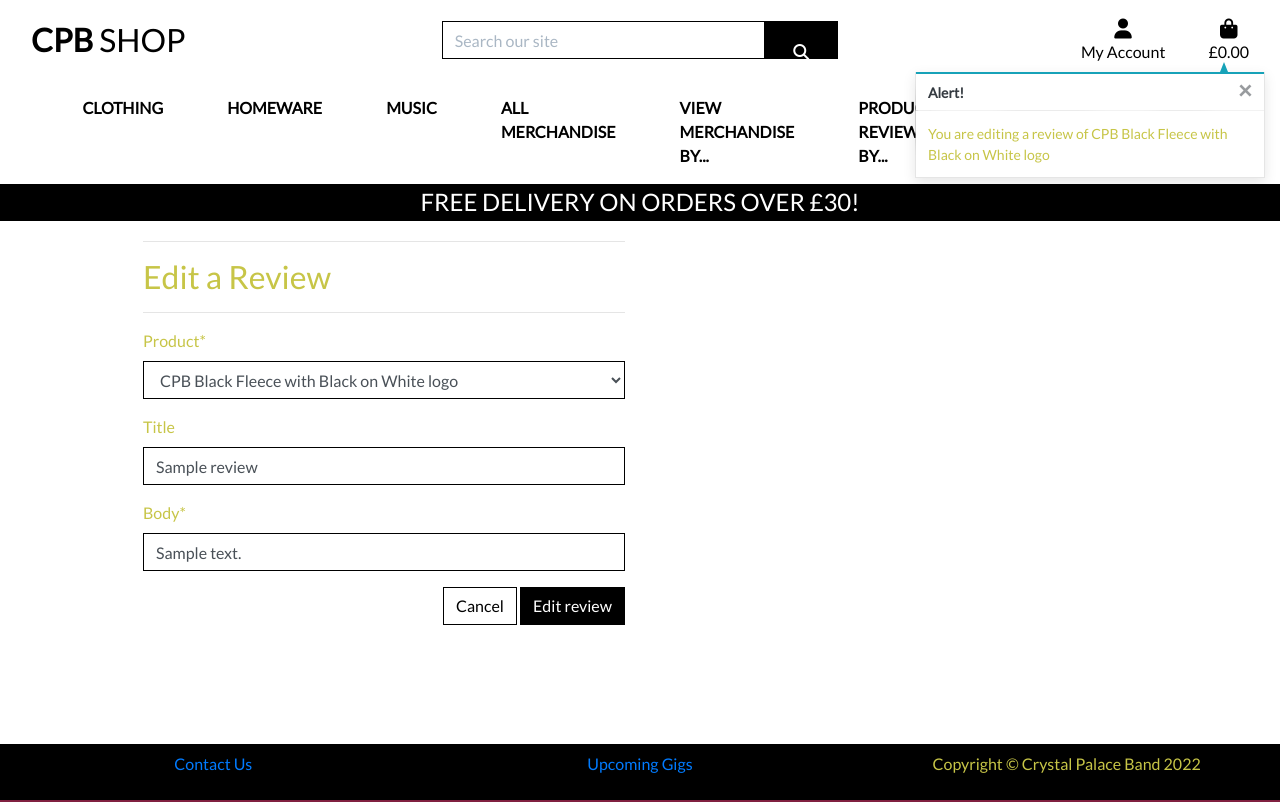
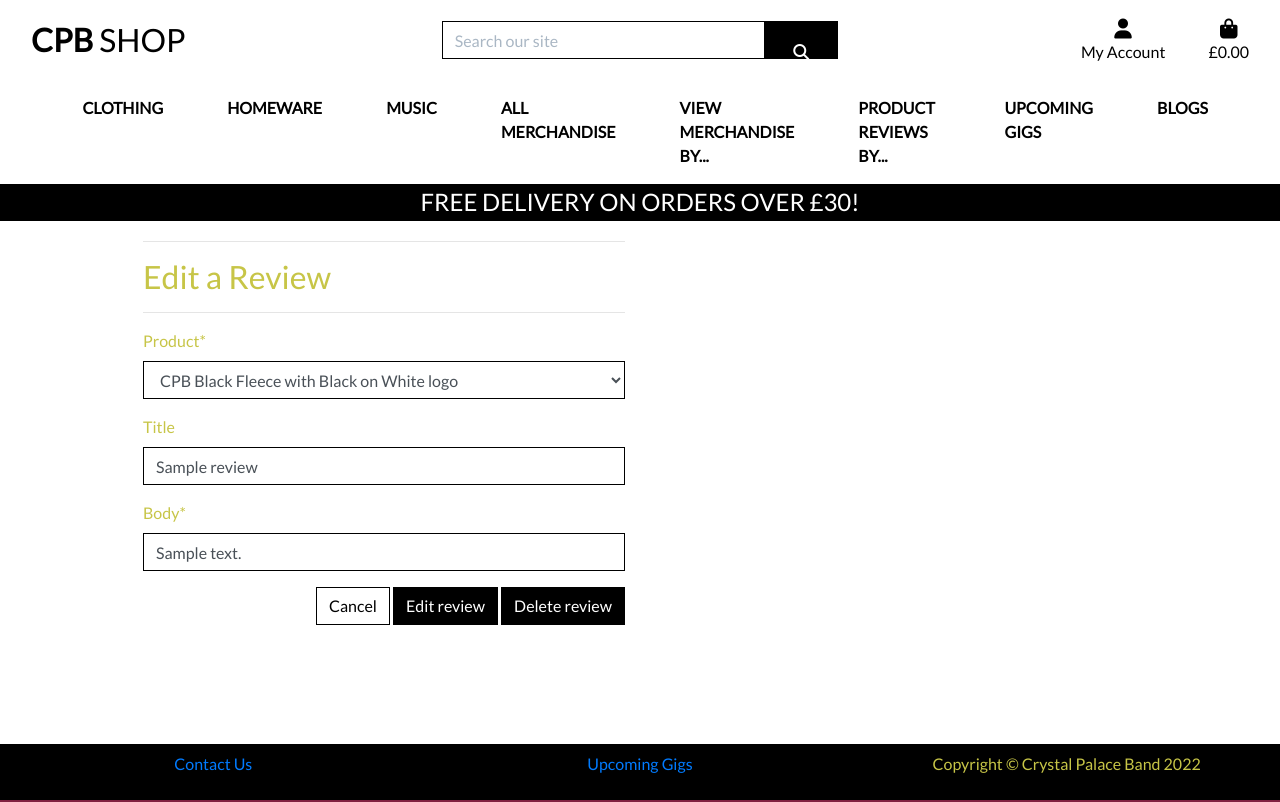
Before and after one commit to tubaman48/CI-MS4-cpb-shop, a Django app: page /reviews/edit/1/ in a window 1280 px wide. Run offline with Django 3.2, Linux system fonts and the light colour scheme; a user stored in the database is signed in; data comes from the database, SQL or seed files in the repository; tables that the repository leaves empty hold one stand-in row (values such as "Sample post"); some libraries are stand-ins or nearby versions.

Commit message:
include delete_review function and make available from reviews and edit_reviewpages

```diff
--- a/reviews/templates/reviews/edit_review.html
+++ b/reviews/templates/reviews/edit_review.html
@@ -27,9 +27,50 @@
                 <div class="text-right">
                     <a class="btn btn-outline-black rounded-0" href="{% url 'reviews' %}">Cancel</a>
                     <button class="btn btn-black rounded-0" type="submit">Edit review</button>
+                    <a href="#checkReviewDeleteModal" class="delete btn btn-black rounded-0"
+                        data-attr-id={{ review.id }}>Delete review</a>
                 </div>
             </form>
         </div>
     </div>
 </div>
+<div class="modal fade" id="checkReviewDeleteModal" tabindex="-1" role="dialog" aria-labelledby="deleteModalLabel"
+    aria-hidden="true">
+    <div class="modal-dialog" role="document">
+        <div class="modal-content">
+            <div class="modal-header">
+                <h5 class="modal-title" id="deleteModalLabel">Are you sure you want to delete this review?</h5>
+                <button type="button" class="close" data-dismiss="modal" aria-label="Close">
+                    <span aria-hidden="true">&times;</span>
+                </button>
+            </div>
+            <div class="modal-body">
+                Once deleted it cannot be retrieved
+            </div>
+            <div class="modal-footer">
+                <button type="button" class="btn btn-black rounded-0 " data-dismiss="modal">Back to safety!</button>
+                <a href="#" class="btn btn-danger rounded-0 text-white" id="delete-confirm">Delete this
+                    review</a>
+            </div>
+        </div>
+    </div>
+</div>
 {% endblock %}
+
+{% block postloadjs %}
+<script>
+    var delete_id = -1;
+
+    $(".delete").on("click", function (e) {
+        $("#checkReviewDeleteModal").modal('show');
+        delete_id = $(this).attr("data-attr-id");
+    })
+
+    $("#delete-confirm").on("click", function (e) {
+        $("#checkReviewDeleteModal").modal('hide');
+        fetch(`/reviews/delete/${delete_id}/`).then(resp => {
+            window.location.replace("{% url 'reviews' %}")
+        });
+    })
+</script>
+{% endblock %}
--- a/reviews/urls.py
+++ b/reviews/urls.py
@@ -8,4 +8,5 @@ urlpatterns = [
     path('', views.all_reviews, name='reviews'),
     path('add/', views.add_review, name='add_review'),
     path('edit/<int:review_id>/', views.edit_review, name='edit_review'),
+    path('delete/<int:review_id>/', views.delete_review, name='delete_review'),
 ]
--- a/reviews/views.py
+++ b/reviews/views.py
@@ -105,3 +105,16 @@ def edit_review(request, review_id):
     }
 
     return render(request, template, context)
+
+
+@login_required
+def delete_review(request, review_id):
+    """The view to delete a review from the site"""
+    review = get_object_or_404(Review, pk=review_id)
+    if request.user.is_superuser or review.username == request.user:
+        review.delete()
+        messages.success(request, 'That review has been deleted!')
+        return redirect(reverse('reviews'))
+
+    messages.error(request, 'Sorry, only approved users can do this.')
+    return redirect(reverse('home'))
```
Also changed, not shown: reviews/templates/reviews/reviews.html (+43 -5 lines).
